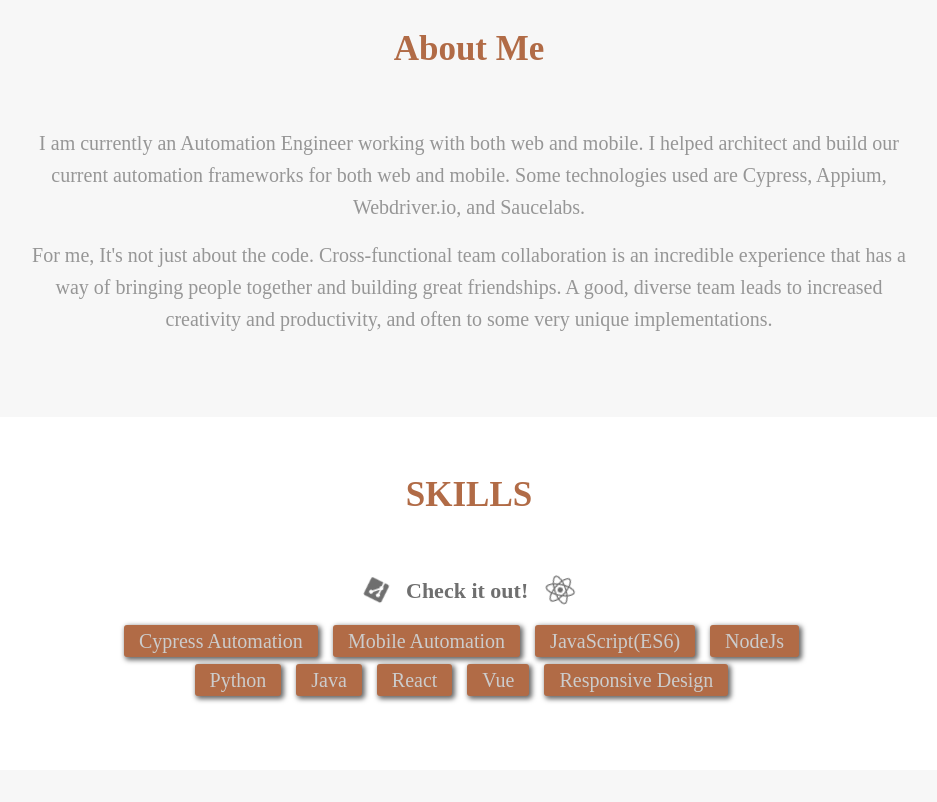
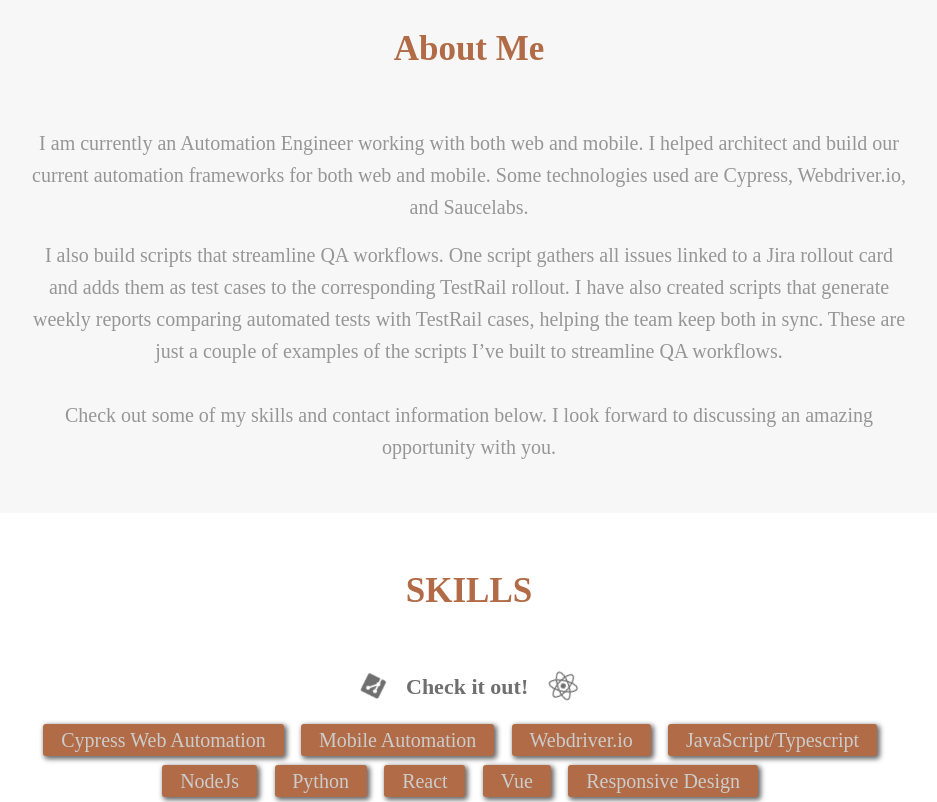
Before and after one commit to fuston05/scott-fuston-portfolio, a React (Create React App) app: page / in a window 1280 px wide. Shown: the part 1440-2242 px from the top of the page, without its empty margins (171-1108 px from the left). Built offline with nearby package versions, Linux system fonts and the light colour scheme.

Commit message:
update about and skills sections

```diff
--- a/src/assets/data/skillsData.js
+++ b/src/assets/data/skillsData.js
@@ -1,11 +1,11 @@
 export const topSkills = [
-    { name: "Cypress Automation", proficiency: 9 },
+    { name: "Cypress Web Automation", proficiency: 9 },
     { name: "Mobile Automation", proficiency: 9 },
-    { name: "JavaScript(ES6)", proficiency: 8 },
-    { name: "NodeJs", proficiency: 7 },
+    { name: "Webdriver.io", proficiency: 8 },
+    { name: "JavaScript/Typescript", proficiency: 8 },
+    { name: "NodeJs", proficiency: 8 },
     { name: "Python", proficiency: 3 },
-    { name: "Java", proficiency: 4 },
     { name: "React", proficiency: 8 },
     { name: "Vue", proficiency: 3 },
-    { name: "Responsive Design", proficiency: 10 },
+    { name: "Responsive Design", proficiency: 8 },
 ];
--- a/src/components/About/About.jsx
+++ b/src/components/About/About.jsx
@@ -11,16 +11,19 @@
                     I am currently an Automation Engineer working with both web
                     and mobile. I helped architect and build our current
                     automation frameworks for both web and mobile. Some
-                    technologies used are Cypress, Appium, Webdriver.io, and
+                    technologies used are Cypress, Webdriver.io, and
                     Saucelabs.
                 </p>
                 <br />
                 <p>
-                    For me, It's not just about the code. Cross-functional team
-                    collaboration is an incredible experience that has a way of
-                    bringing people together and building great friendships. A
-                    good, diverse team leads to increased creativity and
-                    productivity, and often to some very unique implementations.
+                    I also build scripts that streamline QA workflows. One
+                    script gathers all issues linked to a Jira rollout card
+                    and adds them as test cases to the corresponding TestRail
+                    rollout. I have also created scripts that generate weekly
+                    reports comparing automated tests with TestRail cases,
+                    helping the team keep both in sync. These are just a couple
+                    of examples of the scripts I’ve built to streamline QA
+                    workflows.
                 </p>
                 <br />
                 {/* <p>
@@ -31,25 +34,9 @@
                     very important to me.
                 </p> */}
                 <br />
-                {/* <p>
-                    Check out my skills and links below. I look forward to
-                    discussing an amazing opportunity with you. See my{" "}
-                    <Link
-                        data-testid="contactLink"
-                        to="contact"
-                        smooth={true}
-                        href="#contact">
-                        links{" "}
-                    </Link>
-                    below and{" "}
-                    <a
-                        className="contactLinks"
-                        href="https://docs.google.com/document/d/1H4bAd8P8GZ4yuAOvKbwWI0H7iukQamzsGYYEHGe-3_M/edit?usp=sharing"
-                        target="_blank"
-                        rel="noreferrer">
-                        check out my resume.{" "}
-                    </a>
-                </p> */}
+                <p>
+                    Check out some of my skills and contact information below. I look forward to discussing an amazing opportunity with you.
+                </p>
             </div>
         </section>
     );
```
